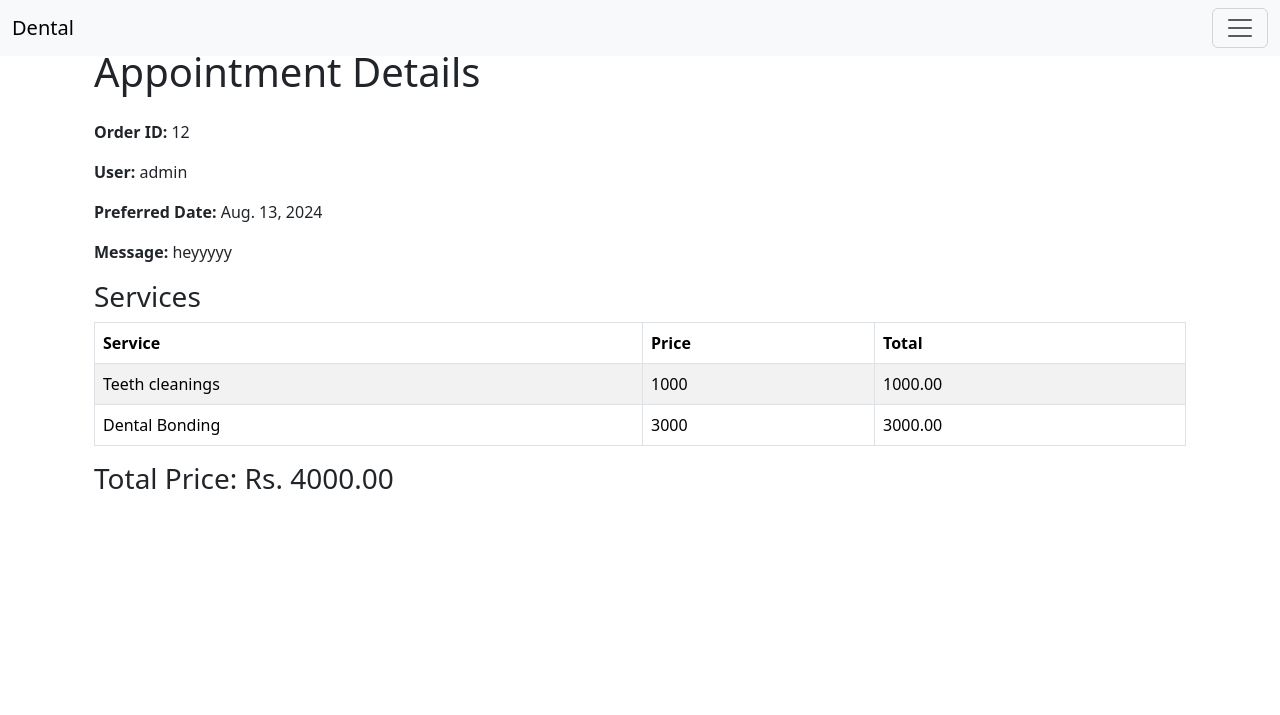
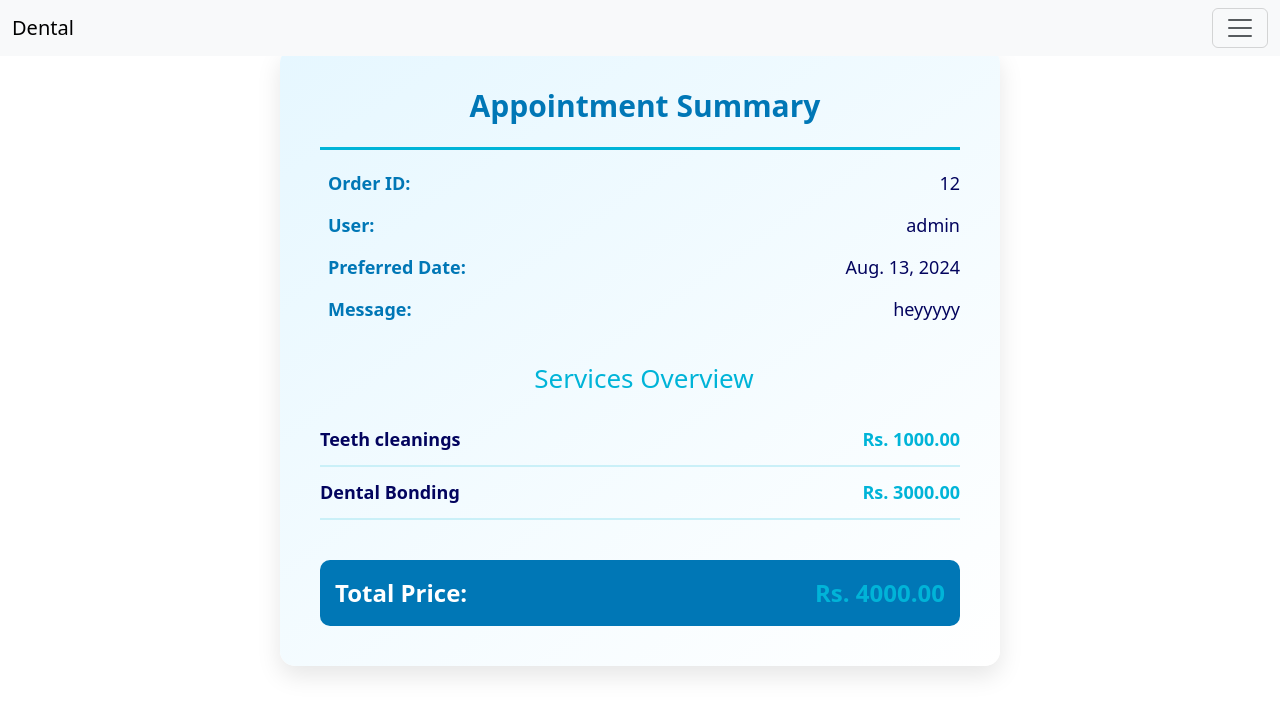
Before and after one commit to 1307sakshi/Dental, a Django app: page /appoint/appointment_details/12/ in a window 1280 px wide. Shown: the top 715 px of the page. Run offline with Django 5.2, Linux system fonts and the light colour scheme; data comes from the database, SQL or seed files in the repository; both versions use the stored data as it was after the commit.

Commit message:
12-8-24 (2)

```diff
--- a/dental/appoint/models.py
+++ b/dental/appoint/models.py
@@ -27,7 +27,7 @@ class app(models.Model):
     app_service=models.ManyToManyField(service, through='appitem')
     created_at= models.DateTimeField(auto_now_add=True,null=True)
     total_amount=models.DecimalField(max_digits=7,decimal_places=2,null=True)
-
+    finalized = models.BooleanField(default=False)
     preferred_date = models.DateField(null=True)
     message = models.TextField(blank=True, null=True)
     STATUS_CHOICES = [
--- a/dental/appoint/views.py
+++ b/dental/appoint/views.py
@@ -56,7 +56,7 @@ def add(request,p_id):
         if not created:
             app_item.save()
 
-        #apps.total_amount += Decimal(ser.price)
+
         apps.save()
 
         return redirect('appointment')
--- a/dental/staff/views.py
+++ b/dental/staff/views.py
@@ -48,13 +48,13 @@ def upserv(request, id):
         sdetail =request.POST.get('detail')
         sprice=request.POST.get('price')
         sid=request.POST.get('id')
-        simage=request.POST.get('piccture')
+
         if sid:
             store=service.objects.get(id=sid)
             store.name=sname
             store.detail=sdetail
             store.price=sprice
-            store.piccture=simage
+
             store.save()
             return redirect('/staff/aserv')
 
--- a/dental/templates/appointment/appoint_details.html
+++ b/dental/templates/appointment/appoint_details.html
@@ -1,34 +1,161 @@
-<!-- appointment/appointment_details.html -->
 {% extends "cust/base.html" %}
 
-{% block title %}Appointment Details{% endblock title %}
+{% block title %}Appointment Summary{% endblock title %}
 
 {% block page %}
 <div class="container my-5">
-    <h1 class="mb-4">Appointment Details</h1>
-    <p><strong>Order ID:</strong> {{ appointment.id }}</p>
-    <p><strong>User:</strong> {{ appointment.user.username }}</p>
-    <p><strong>Preferred Date:</strong> {{ appointment.preferred_date }}</p>
-    <p><strong>Message:</strong> {{ appointment.message }}</p>
-    <h3>Services</h3>
-    <table class="table table-bordered table-striped">
-        <thead>
-            <tr>
-                <th>Service</th>
-                <th>Price</th>
-                <th>Total</th>
-            </tr>
-        </thead>
-        <tbody>
-            {% for item in appitems %}
-            <tr>
-                <td>{{ item.app_service.name }}</td>
-                <td>{{ item.app_service.price }}</td>
-                <td>{{ item.app_service.price|floatformat:2 }}</td>
-            </tr>
-            {% endfor %}
-        </tbody>
-    </table>
-    <h3>Total Price: Rs. {{ appointment.total_amount|floatformat:2 }}</h3>
+    <div class="row justify-content-center">
+        <div class="col-lg-8">
+            <div class="appointment-card">
+                <div class="appointment-header">
+                    <h2><i class="bi bi-calendar-check"></i> Appointment Summary</h2>
+                </div>
+                <div class="appointment-details">
+                    <div class="detail-item">
+                        <span class="detail-title"><i class="bi bi-receipt"></i> Order ID:</span>
+                        <span class="detail-value">{{ appointment.id }}</span>
+                    </div>
+                    <div class="detail-item">
+                        <span class="detail-title"><i class="bi bi-person"></i> User:</span>
+                        <span class="detail-value">{{ appointment.user.username }}</span>
+                    </div>
+                    <div class="detail-item">
+                        <span class="detail-title"><i class="bi bi-calendar3"></i> Preferred Date:</span>
+                        <span class="detail-value">{{ appointment.preferred_date }}</span>
+                    </div>
+                    <div class="detail-item">
+                        <span class="detail-title"><i class="bi bi-chat-text"></i> Message:</span>
+                        <span class="detail-value">{{ appointment.message }}</span>
+                    </div>
+                </div>
+                <div class="services-overview">
+                    <h3><i class="bi bi-list-check"></i> Services Overview</h3>
+                    <ul class="service-list">
+                        {% for item in appitems %}
+                        <li class="service-item">
+                            <span class="service-name">{{ item.app_service.name }}</span>
+                            <span class="service-price">Rs. {{ item.app_service.price|floatformat:2 }}</span>
+                        </li>
+                        {% endfor %}
+                    </ul>
+                </div>
+                <div class="total-price">
+                    <span>Total Price:</span>
+                    <span class="price-amount">Rs. {{ appointment.total_amount|floatformat:2 }}</span>
+                </div>
+            </div>
+        </div>
+    </div>
 </div>
+
+<style>
+    .appointment-card {
+        background: linear-gradient(145deg, #e6f7ff, #ffffff);
+        border-radius: 15px;
+        padding: 40px;
+        box-shadow: 0 10px 25px rgba(0, 0, 0, 0.1);
+        transition: transform 0.3s ease-in-out;
+    }
+
+    .appointment-card:hover {
+        transform: translateY(-10px);
+    }
+
+    .appointment-header {
+        border-bottom: 3px solid #00b4d8;
+        margin-bottom: 20px;
+        padding-bottom: 15px;
+        text-align: center;
+    }
+
+    .appointment-header h2 {
+        font-size: 30px;
+        font-weight: bold;
+        color: #0077b6;
+    }
+
+    .appointment-header i {
+        color: #00b4d8;
+        margin-right: 10px;
+    }
+
+    .appointment-details {
+        margin-bottom: 40px;
+    }
+
+    .detail-item {
+        display: flex;
+        justify-content: space-between;
+        align-items: center;
+        margin-bottom: 15px;
+        font-size: 18px;
+    }
+
+    .detail-title {
+        font-weight: 700;
+        color: #0077b6;
+        display: flex;
+        align-items: center;
+    }
+
+    .detail-title i {
+        margin-right: 8px;
+    }
+
+    .detail-value {
+        font-weight: 500;
+        color: #03045e;
+    }
+
+    .services-overview h3 {
+        font-size: 26px;
+        margin-bottom: 20px;
+        color: #00b4d8;
+        text-align: center;
+    }
+
+    .services-overview i {
+        margin-right: 8px;
+    }
+
+    .service-list {
+        list-style: none;
+        padding: 0;
+    }
+
+    .service-item {
+        display: flex;
+        justify-content: space-between;
+        padding: 12px 0;
+        border-bottom: 2px solid #caf0f8;
+        font-size: 18px;
+    }
+
+    .service-name {
+        font-weight: 600;
+        color: #03045e;
+    }
+
+    .service-price {
+        font-weight: 600;
+        color: #00b4d8;
+    }
+
+    .total-price {
+        display: flex;
+        justify-content: space-between;
+        font-size: 24px;
+        font-weight: bold;
+        color: #03045e;
+        margin-top: 40px;
+        background: #0077b6;
+        color: white;
+        padding: 15px;
+        border-radius: 10px;
+    }
+
+    .price-amount {
+        color: #00b4d8;
+    }
+</style>
 {% endblock page %}
--- a/dental/templates/staff/edit_serv.html
+++ b/dental/templates/staff/edit_serv.html
@@ -30,10 +30,7 @@
               <label for="Price " class="form-label">Price </label>
               <input type="text" class="form-control" id="price" name='price' aria-describedby="emailHelp" value ="{{ser.price}}">
             </div>
-            <div class="mb-3">
-              <label for="Price " class="form-label"> image </label>
-              <input type="file" class="form-control" id="piccture" name='piccture' aria-describedby="emailHelp" value ="{{ser.piccture}}">
-            </div>
+
 
             <button type="submit" class="btn btn-primary">Submit</button>
 
```
Also changed, not shown: dental/templates/appointment/booking.html (+78 -24 lines), dental/appoint/migrations/0008_app_finalized.py (added), dental/db.sqlite3.
